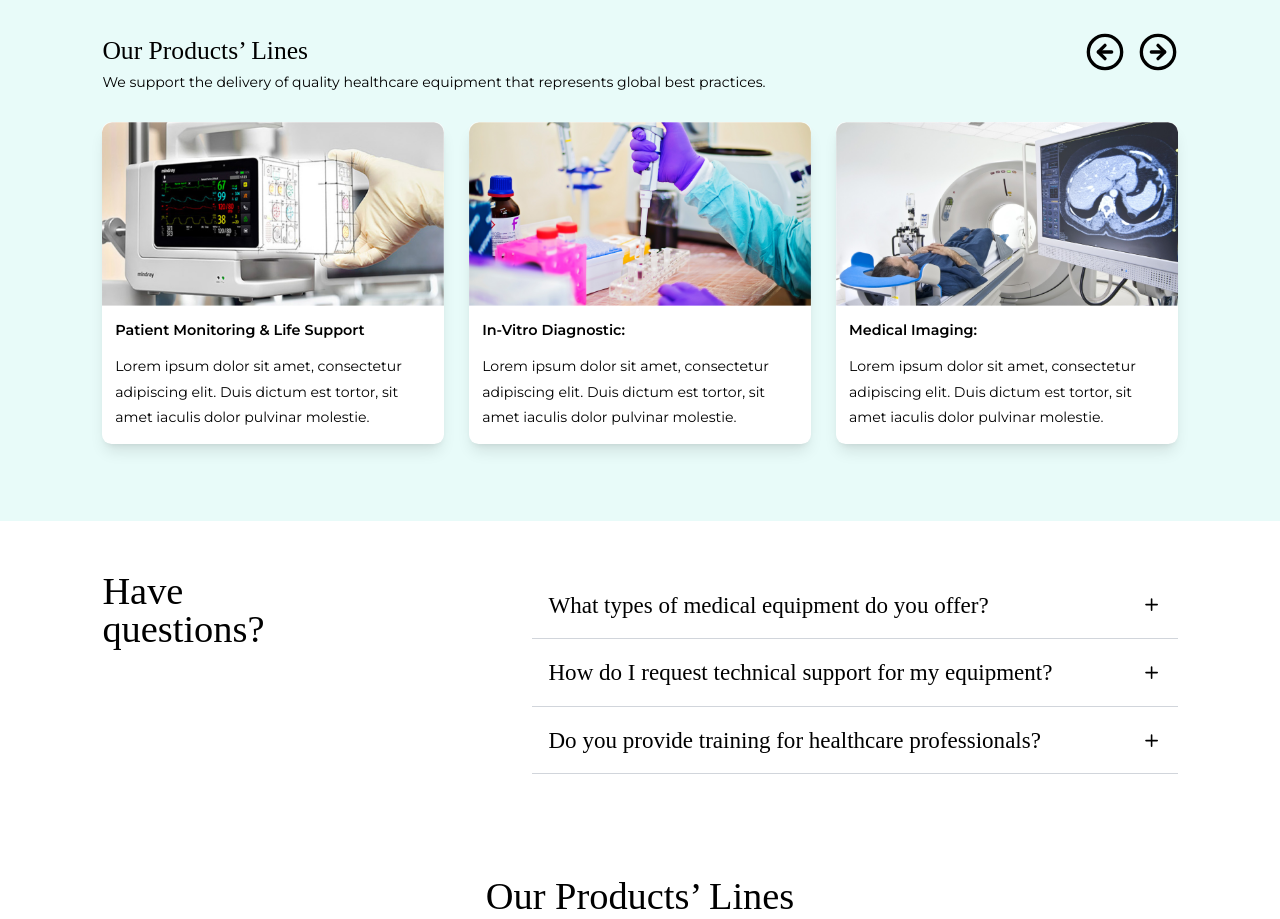
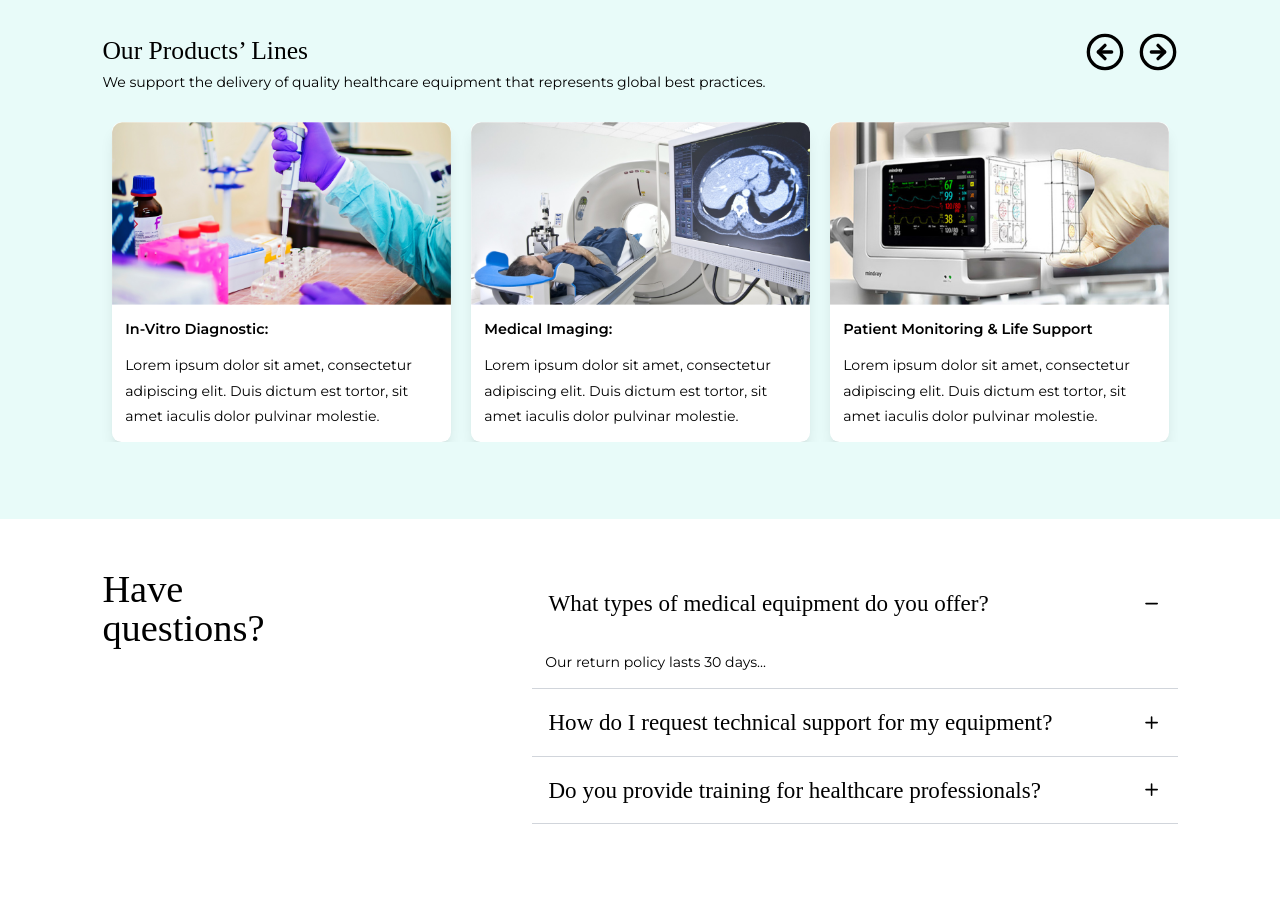
Before and after one commit to Greenmouse-Experts/Healthshare-new, a React (Vite) app: page / in a window 1280 px wide. Shown: the part 1620-2539 px from the top of the page. Built offline with nearby package versions, Linux system fonts and the light colour scheme; a web font is replaced by a local one.

Commit message:
homepage done

```diff
--- a/src/App.tsx
+++ b/src/App.tsx
@@ -2,6 +2,9 @@ import { createBrowserRouter, RouterProvider } from "react-router-dom";
 import Home from "./pages/Home";
 import AppLayout from "./components/layout/AppLayout";
 import About from "./pages/About";
+
+import "slick-carousel/slick/slick.css";
+import "slick-carousel/slick/slick-theme.css";
 
 const router = createBrowserRouter([
   {
--- a/src/components/Home/Accordion.tsx
+++ b/src/components/Home/Accordion.tsx
@@ -1,4 +1,4 @@
-import { SetStateAction, useState } from "react";
+import {   useState } from "react";
 import { FiPlus, FiMinus } from "react-icons/fi";
 
 const questions = [
@@ -18,14 +18,10 @@ const questions = [
 ];
 
 function Accordion() {
-  const [openIndex, setOpenIndex] = useState(null);
+  const [openIndex, setOpenIndex] = useState<number | null>(0);
 
-  const toggleAccordion = (index: number | SetStateAction<null>) => {
-    if (openIndex === index) {
-      setOpenIndex(null);
-    } else {
-      setOpenIndex(index)
-    }
+  const toggleAccordion = (index: number ) => {
+    setOpenIndex(openIndex === index ? null : index);
   };
 
   return (
--- a/src/components/Home/ProductLines.tsx
+++ b/src/components/Home/ProductLines.tsx
@@ -1,7 +1,19 @@
 import { FiArrowLeftCircle, FiArrowRightCircle } from "react-icons/fi";
 import ImageBox from "./ImageBox";
+import Slider from "react-slick";
+import { productSettings } from "../../helpers/settings";
+import { useState } from "react";
+
+import "slick-carousel/slick/slick.css";
+import "slick-carousel/slick/slick-theme.css";
 
 function ProductLines() {
+
+  const [productSlider, setProductSlider] = useState<Slider | null>(null);
+
+
+
+
   return (
     <section className="bg-[#E8FBF9] space-y-8 py-24">
       <div className="flex justify-between">
@@ -14,12 +26,21 @@ function ProductLines() {
         </div>
 
         <div className="flex gap-4">
-          <FiArrowLeftCircle size={40} className="cursor-pointer" />
-          <FiArrowRightCircle size={40} className="cursor-pointer" />
+          <FiArrowLeftCircle
+            size={40}
+            className="cursor-pointer"
+            onClick={() => productSlider?.slickPrev()}
+          />
+          <FiArrowRightCircle
+            size={40}
+            className="cursor-pointer"
+            onClick={() => productSlider?.slickNext()}
+          />
         </div>
       </div>
 
-      <div className="flex gap-8 ">
+      <div className="">
+        <Slider {...productSettings} ref={setProductSlider}>
           <ImageBox
             image="/img/imagebox1.png"
             title="Patient Monitoring & Life Support"
@@ -35,6 +56,7 @@ function ProductLines() {
             title="Medical Imaging:"
             description="Lorem ipsum dolor sit amet, consectetur adipiscing elit. Duis dictum est tortor, sit amet iaculis dolor pulvinar molestie."
           />
+        </Slider>
       </div>
     </section>
   );
--- /dev/null
+++ b/src/helpers/settings.ts
@@ -0,0 +1,78 @@
+export const settings = {
+  dots: false,
+  infinite: true,
+  speed: 500,
+  slidesToShow: 2,
+  slidesToScroll: 1,
+  arrows: false,
+  autoplay: true, // Enable autoplay
+  autoplaySpeed: 2000,
+  responsive: [
+    {
+      breakpoint: 1508,
+      settings: {
+        slidesToShow: 2,
+        slidesToScroll: 1,
+        infinite: true,
+        dots: false,
+      },
+    },
+    {
+      breakpoint: 1200,
+      settings: {
+        slidesToShow: 2,
+        slidesToScroll: 1,
+        initialSlide: 2,
+      },
+    },
+    {
+      breakpoint: 700,
+      settings: {
+        slidesToShow: 1,
+        slidesToScroll: 1,
+      },
+    },
+  ],
+};
+
+export const productSettings = {
+  dots: false,
+  infinite: true,
+  speed: 500,
+  slidesToShow: 3,
+  slidesToScroll: 1,
+  arrows: false,
+  autoplay: true, // Enable autoplay
+  autoplaySpeed: 3000,
+  responsive: [
+    {
+      breakpoint: 1200,
+      settings: {
+        slidesToShow: 3,
+        slidesToScroll: 1,
+        initialSlide: 2,
+      },
+    },
+    {
+      breakpoint: 900,
+      settings: {
+        slidesToShow: 2,
+        slidesToScroll: 1,
+      },
+    },
+    {
+      breakpoint: 800,
+      settings: {
+        slidesToShow: 1,
+        slidesToScroll: 1,
+      },
+    },
+    {
+      breakpoint: 500,
+      settings: {
+        slidesToShow: 1,
+        slidesToScroll: 1,
+      },
+    },
+  ],
+};
--- a/src/index.css
+++ b/src/index.css
@@ -1,12 +1,10 @@
+
 @import url("https://fonts.googleapis.com/css2?family=Montserrat:ital,wght@0,100..900;1,100..900&family=Tiro+Bangla:ital@0;1&display=swap");
 
 @tailwind base;
 @tailwind components;
 @tailwind utilities;
 
-
-@import "~slick-carousel/slick/slick.css";
-@import "~slick-carousel/slick/slick-theme.css";
 
 
 
@@ -164,6 +162,12 @@ p {
   }
 }
 
+
+.slick-slide > div {
+  margin: 0 10px;
+
+}
+
 /*
 
 .btn,
```
Also changed, not shown: src/main.tsx (+8 -0 lines). Lines whose indentation alone changed are shown as unchanged.
